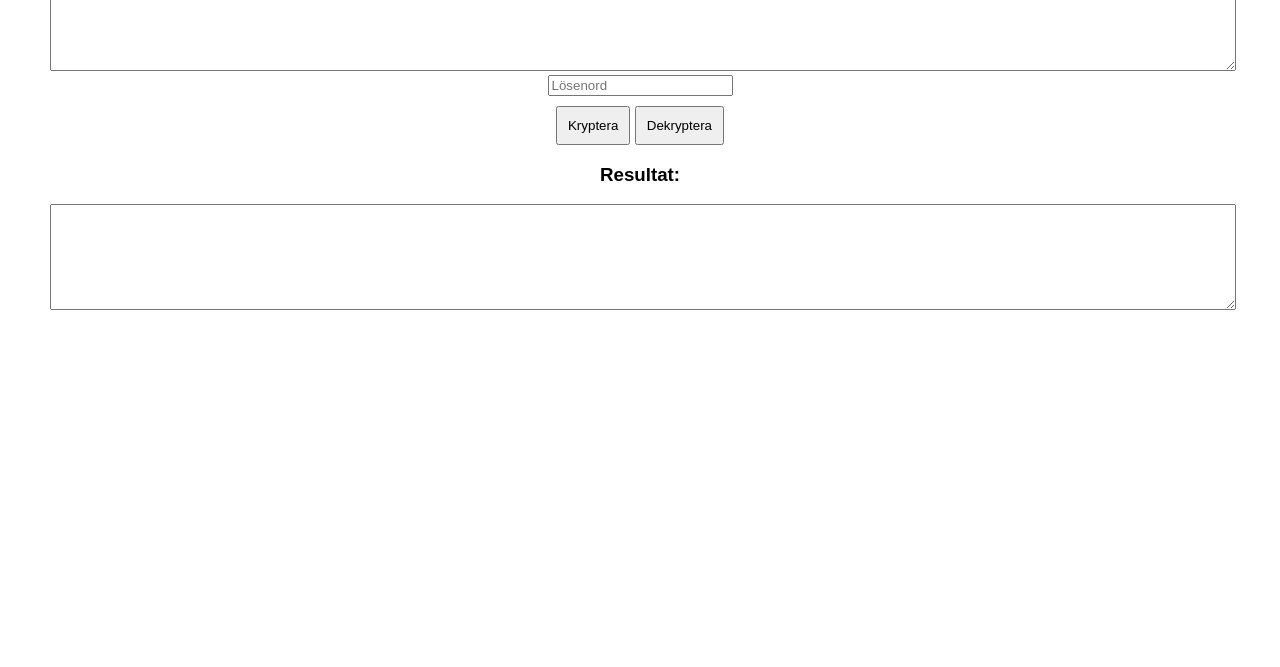
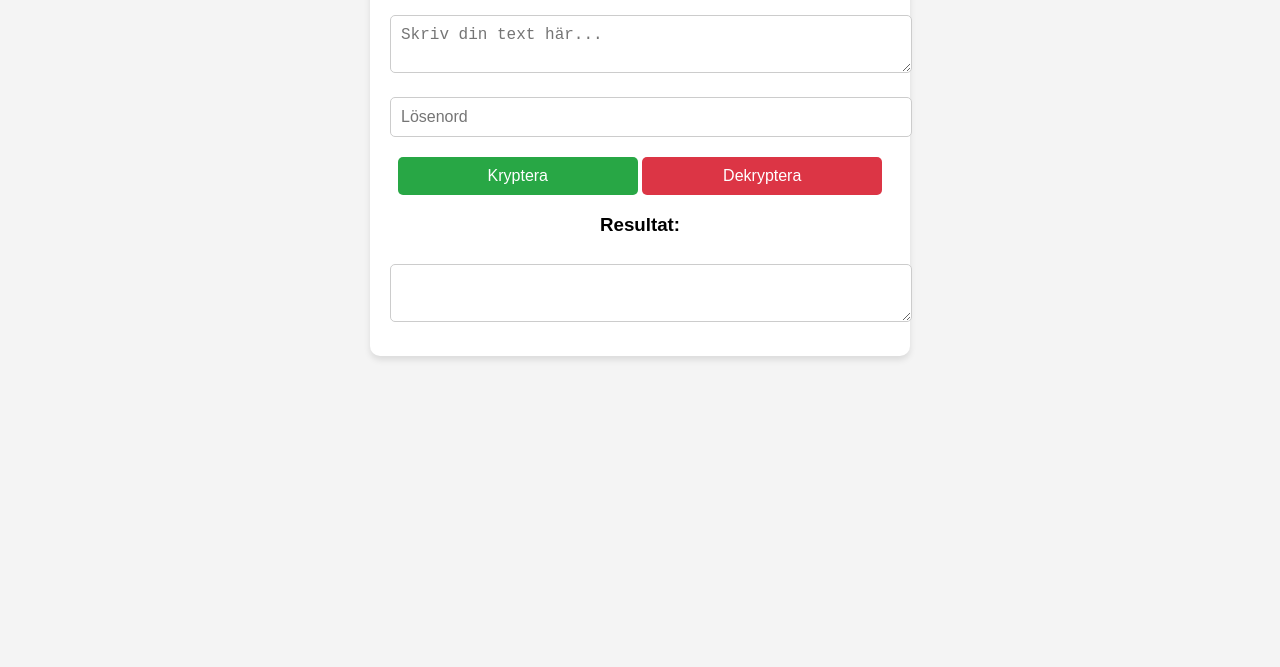
Before and after one commit to Fridish8/code, a plain HTML site: page index.html in a window 1280 px wide. Shown: the part 133-800 px from the top of the page. Drawn offline with nearby package versions, Linux system fonts and the light colour scheme.

Commit message:
Update index.html

```diff
--- a/index.html
+++ b/index.html
@@ -6,32 +6,65 @@
     <title>Krypteringsverktyg</title>
     <script src="https://cdnjs.cloudflare.com/ajax/libs/crypto-js/4.1.1/crypto-js.min.js"></script>
     <style>
-        body { font-family: Arial, sans-serif; text-align: center; margin: 50px; }
-        textarea { width: 100%; height: 100px; }
-        button { margin-top: 10px; padding: 10px; }
+        body {
+            font-family: Arial, sans-serif;
+            text-align: center;
+            margin: 50px;
+            background-color: #f4f4f4;
+        }
+        .container {
+            max-width: 500px;
+            background: white;
+            padding: 20px;
+            border-radius: 10px;
+            box-shadow: 0px 4px 6px rgba(0, 0, 0, 0.1);
+            margin: auto;
+        }
+        textarea, input {
+            width: 100%;
+            padding: 10px;
+            margin: 10px 0;
+            border: 1px solid #ccc;
+            border-radius: 5px;
+            font-size: 16px;
+        }
+        button {
+            width: 48%;
+            padding: 10px;
+            margin-top: 10px;
+            border: none;
+            border-radius: 5px;
+            cursor: pointer;
+            font-size: 16px;
+        }
+        .encrypt-btn { background-color: #28a745; color: white; }
+        .decrypt-btn { background-color: #dc3545; color: white; }
+        button:hover { opacity: 0.8; }
     </style>
 </head>
 <body>
-    <h2>Krypteringsverktyg</h2>
-    <textarea id="textInput" placeholder="Skriv din text här..."></textarea><br>
-    <input type="password" id="password" placeholder="Lösenord"><br>
-    <button onclick="encryptText()">Kryptera</button>
-    <button onclick="decryptText()">Dekryptera</button>
-    <h3>Resultat:</h3>
-    <textarea id="output" readonly></textarea>
+    <div class="container">
+        <h2>Krypteringsverktyg</h2>
+        <textarea id="textInput" placeholder="Skriv din text här..."></textarea>
+        <input type="password" id="password" placeholder="Lösenord">
+        <button class="encrypt-btn" onclick="encryptText()">Kryptera</button>
+        <button class="decrypt-btn" onclick="decryptText()">Dekryptera</button>
+        <h3>Resultat:</h3>
+        <textarea id="output" readonly></textarea>
+    </div>
 
     <script>
         function encryptText() {
-            let text = document.getElementById("textInput").value;
-            let password = document.getElementById("password").value;
+            let text = document.getElementById("textInput").value.trim();
+            let password = document.getElementById("password").value.trim();
             if (!text || !password) { alert("Fyll i både text och lösenord!"); return; }
-            let encrypted = CryptoJS.AES.encrypt(CryptoJS.enc.Utf8.parse(text), password).toString();
+            let encrypted = CryptoJS.AES.encrypt(text, password).toString();
             document.getElementById("output").value = encrypted;
         }
 
         function decryptText() {
-            let encryptedText = document.getElementById("output").value;
-            let password = document.getElementById("password").value;
+            let encryptedText = document.getElementById("output").value.trim();
+            let password = document.getElementById("password").value.trim();
             if (!encryptedText || !password) { alert("Fyll i både krypterad text och lösenord!"); return; }
             try {
                 let bytes = CryptoJS.AES.decrypt(encryptedText, password);
@@ -40,8 +73,13 @@
                 document.getElementById("output").value = decrypted;
             } catch (e) {
                 alert("Fel lösenord eller ogiltig krypterad text!");
+                document.getElementById("output").value = "";
             }
         }
     </script>
 </body>
 </html>
+
+    </script>
+</body>
+</html>
```
